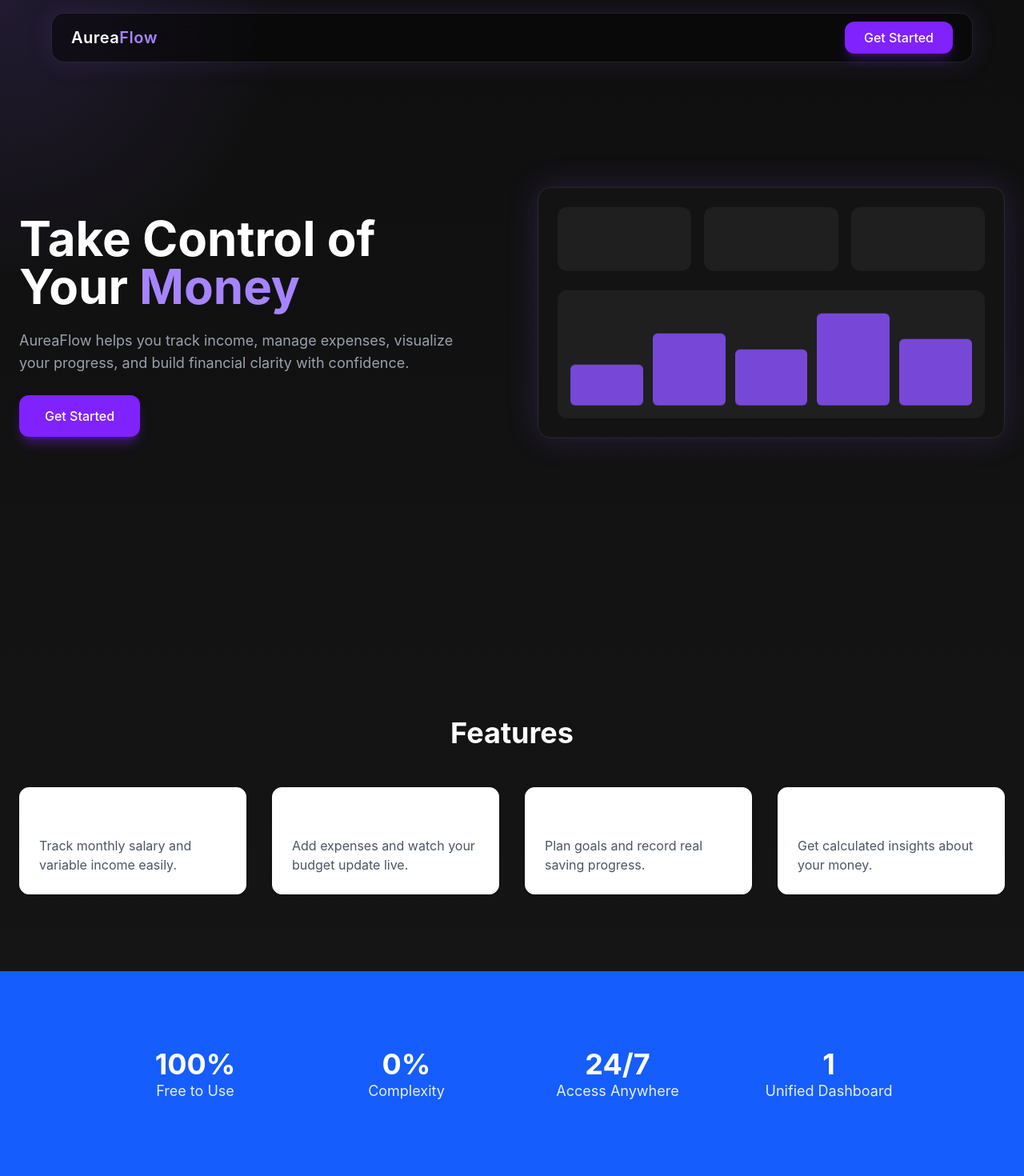
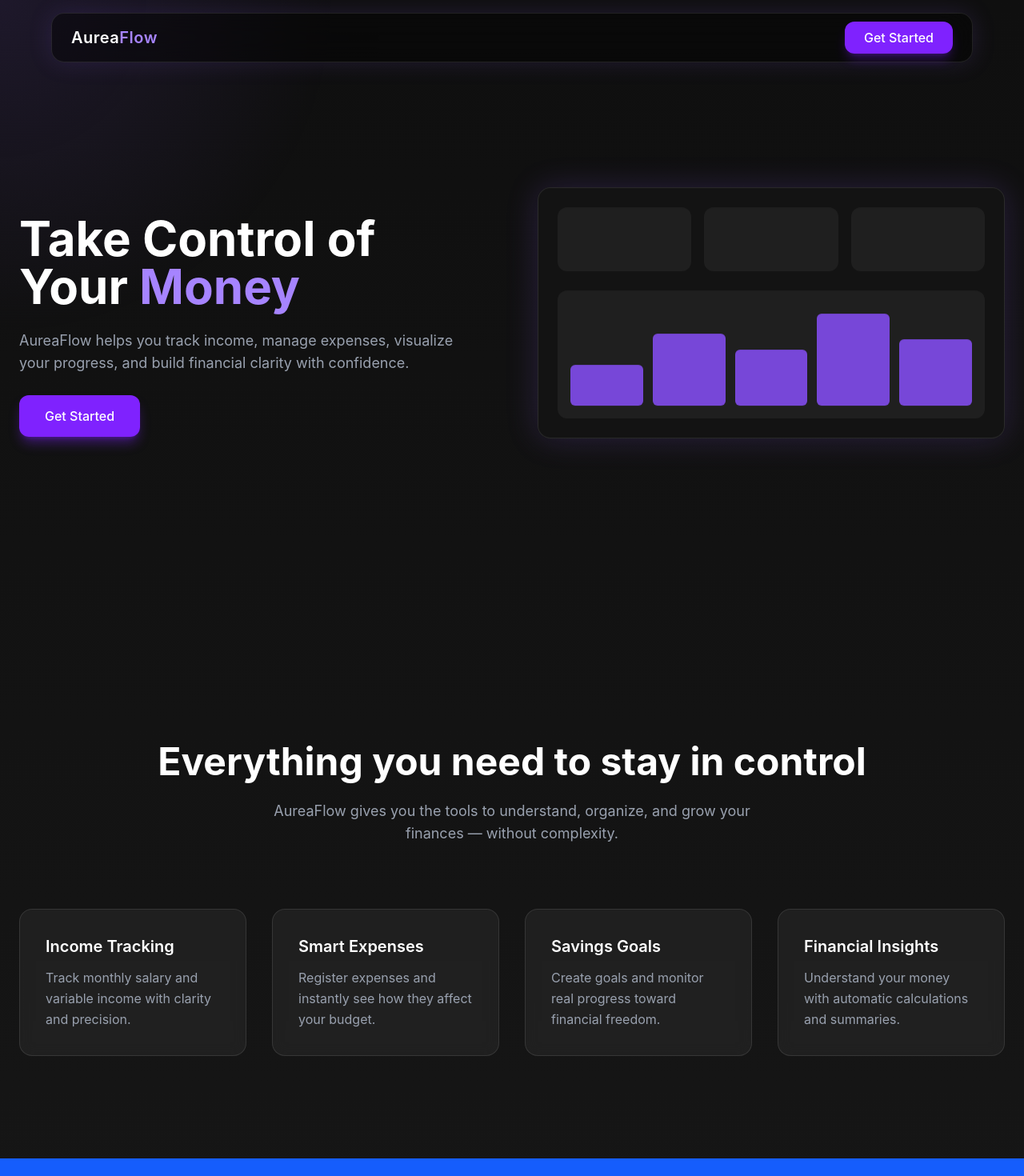
Before and after one commit to Guillo343/AureaFlow, a React (Vite) app in the folder aureaflow/: page / in a window 1280 px wide. Shown: the top 1470 px of the page at 80% size. Built offline with nearby package versions, Linux system fonts and the light colour scheme; no server answers.

Commit message:
Summary
Nuevo visual del Lading page, empezado por commits del viernes. De momento estamos en fase de prueba para chequear que tanto podemos ir implementando visualmente.

```diff
--- a/aureaflow/src/pages/Landing/FeaturesSection.tsx
+++ b/aureaflow/src/pages/Landing/FeaturesSection.tsx
@@ -1,26 +1,80 @@
 import { motion } from "framer-motion";
 
 const features = [
-  { title: "Income Tracking", desc: "Track monthly salary and variable income easily." },
-  { title: "Smart Expenses", desc: "Add expenses and watch your budget update live." },
-  { title: "Savings Goals", desc: "Plan goals and record real saving progress." },
-  { title: "Financial Insights", desc: "Get calculated insights about your money." },
+  {
+    title: "Income Tracking",
+    desc: "Track monthly salary and variable income with clarity and precision.",
+  },
+  {
+    title: "Smart Expenses",
+    desc: "Register expenses and instantly see how they affect your budget.",
+  },
+  {
+    title: "Savings Goals",
+    desc: "Create goals and monitor real progress toward financial freedom.",
+  },
+  {
+    title: "Financial Insights",
+    desc: "Understand your money with automatic calculations and summaries.",
+  },
 ];
 
 export default function FeaturesSection() {
   return (
-    <section className="py-24 px-6 w-full max-w-7xl mx-auto">
-      <h2 className="text-4xl font-bold text-center mb-12">Features</h2>
+    <section
+      aria-labelledby="features-title"
+      className="relative py-32 px-6 w-full">
+      <div className="max-w-7xl mx-auto">
+        {/* Section header */}
+        <header className="text-center mb-20">
+          <h2
+            id="features-title"
+            className="text-4xl lg:text-5xl font-bold mb-6">
+            Everything you need to stay in control
+          </h2>
+          <p className="text-gray-400 max-w-2xl mx-auto text-lg">
+            AureaFlow gives you the tools to understand, organize, and grow your
+            finances — without complexity.
+          </p>
+        </header>
 
-      <div className="grid md:grid-cols-2 lg:grid-cols-4 gap-8">
-        {features.map((f, i) => (
-          <motion.div
-            key={i} initial={{ opacity: 0, y: 20 }} whileInView={{ opacity: 1, y: 0 }} viewport={{ once: true }} transition={{ duration: 0.5, delay: i * 0.1 }}
-            className="p-6 border rounded-xl shadow-sm bg-white hover:shadow-md transition">
-            <h3 className="font-semibold text-xl mb-2">{f.title}</h3>
-            <p className="text-gray-600">{f.desc}</p>
-          </motion.div>
-        ))}
+        {/* Features grid */}
+        <div className="grid gap-8 sm:grid-cols-2 lg:grid-cols-4">
+          {features.map((feature, index) => (
+            <motion.article
+              key={feature.title}
+              initial={{ opacity: 0, y: 30 }}
+              whileInView={{ opacity: 1, y: 0 }}
+              viewport={{ once: true }}
+              transition={{ duration: 0.5, delay: index * 0.1 }}
+              className="
+                group relative p-8 rounded-2xl
+                bg-white/5 backdrop-blur
+                border border-white/10
+                hover:border-violet-500/40
+                transition">
+              <h3 className="text-xl font-semibold mb-3">
+                {feature.title}
+              </h3>
+
+              <p className="text-gray-400 leading-relaxed">
+                {feature.desc}
+              </p>
+
+              {/* Hover glow */}
+              <div
+                aria-hidden
+                className="
+                  pointer-events-none absolute inset-0 rounded-2xl
+                  opacity-0 group-hover:opacity-100
+                  transition
+                  bg-linear-to-br
+                  from-violet-500/10
+                  via-transparent
+                  to-transparent"/>
+            </motion.article>
+          ))}
+        </div>
       </div>
     </section>
   );
--- a/aureaflow/src/pages/Landing/HeroSection.tsx
+++ b/aureaflow/src/pages/Landing/HeroSection.tsx
@@ -1,31 +1,10 @@
-import { motion, useMotionValue, useMotionTemplate } from "framer-motion";
+import { motion } from "framer-motion";
 import { Link } from "react-router-dom";
 
 export default function HeroSection() {
-  const mouseX = useMotionValue(0);
-  const mouseY = useMotionValue(0);
-
-  function handleMouseMove(e: React.MouseEvent<HTMLDivElement>) {
-    const rect = e.currentTarget.getBoundingClientRect();
-    mouseX.set(e.clientX - rect.left);
-    mouseY.set(e.clientY - rect.top);
-  }
-
   return (
-    <section
-      onMouseMove={handleMouseMove}
-      className="relative w-full min-h-screen overflow-hidden flex items-center justify-center px-6">
-      {/* Background glow */}
-      <motion.div
-        className="pointer-events-none absolute inset-0"
-        style={{
-          background: useMotionTemplate`
-            radial-gradient(
-              600px circle at ${mouseX}px ${mouseY}px,
-              rgba(139,92,246,0.15),
-              transparent 60%
-            )`,}}
-      />
+    <section className="relative w-full min-h-screen overflow-hidden flex items-center justify-center px-6">
+      <motion.div className="pointer-events-none absolute inset-0" />
 
       <div className="relative z-10 max-w-7xl w-full grid grid-cols-1 lg:grid-cols-2 gap-16 items-center">
         {/* Left content */}
@@ -35,8 +14,7 @@ export default function HeroSection() {
             animate={{ opacity: 1, y: 0 }}
             transition={{ duration: 0.6 }}
             className="text-5xl lg:text-6xl font-bold mb-6">
-            Take Control of Your{" "}
-            <span className="text-violet-400">Money</span>
+            Take Control of Your <span className="text-violet-400">Money</span>
           </motion.h1>
 
           <motion.p
--- a/aureaflow/src/pages/Loading/Landing.tsx
+++ b/aureaflow/src/pages/Loading/Landing.tsx
@@ -1,15 +1,44 @@
+import { useEffect, useState } from "react";
+
 import Hero from "../Landing/HeroSection";
 import Features from "../Landing/FeaturesSection";
 import Stats from "../Landing/StatsSection";
 import CTA from "../Landing/CTASection";
 
 export default function LandingPage() {
+  const [mouse, setMouse] = useState({ x: 0, y: 0 });
+
+  useEffect(() => {
+    const handleMouseMove = (e: MouseEvent) => {
+      setMouse({ x: e.clientX, y: e.clientY });
+    };
+
+    window.addEventListener("mousemove", handleMouseMove);
+    return () => window.removeEventListener("mousemove", handleMouseMove);
+  }, []);
+
   return (
-    <div className="w-full min-h-screen bg-linear-to-b from-[#0f0f0f] to-[#181818] text-white">
-      <Hero />
-      <Features />
-      <Stats />
-      <CTA />
+    <div className="relative w-full min-h-screen overflow-hidden bg-linear-to-b from-[#0f0f0f] to-[#181818] text-white">
+
+      {/* Mouse light background */}
+      <div
+        aria-hidden
+        className="pointer-events-none fixed inset-0 z-0"
+        style={{
+          background: `radial-gradient(
+            600px at ${mouse.x}px ${mouse.y}px,
+            rgba(139, 92, 246, 0.12),
+            transparent 70%
+          )`,}}
+      />
+
+      {/* Page content */}
+      <div className="relative z-10">
+        <Hero />
+        <Features />
+        <Stats />
+        <CTA />
+      </div>
     </div>
   );
 }
```
